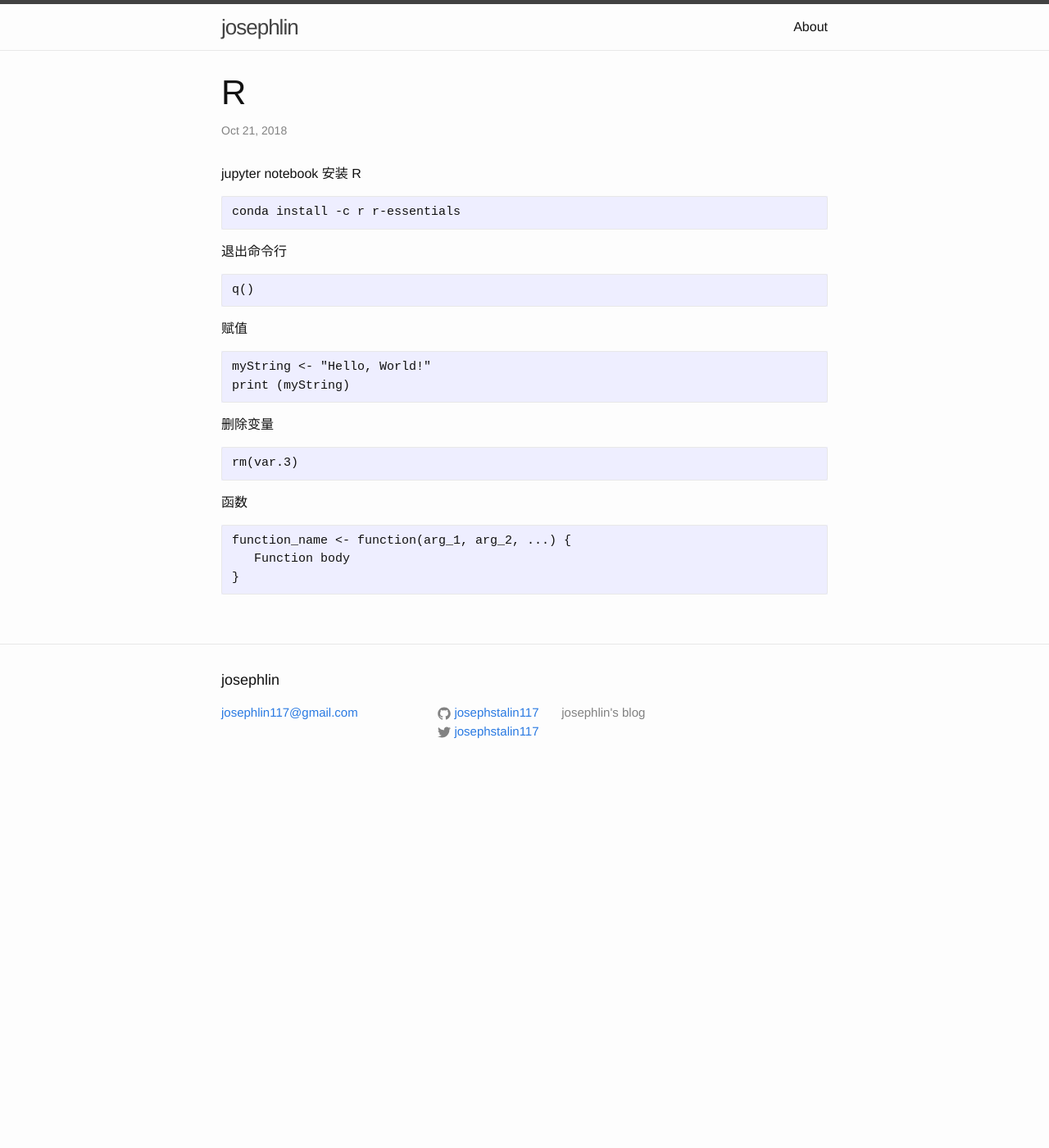
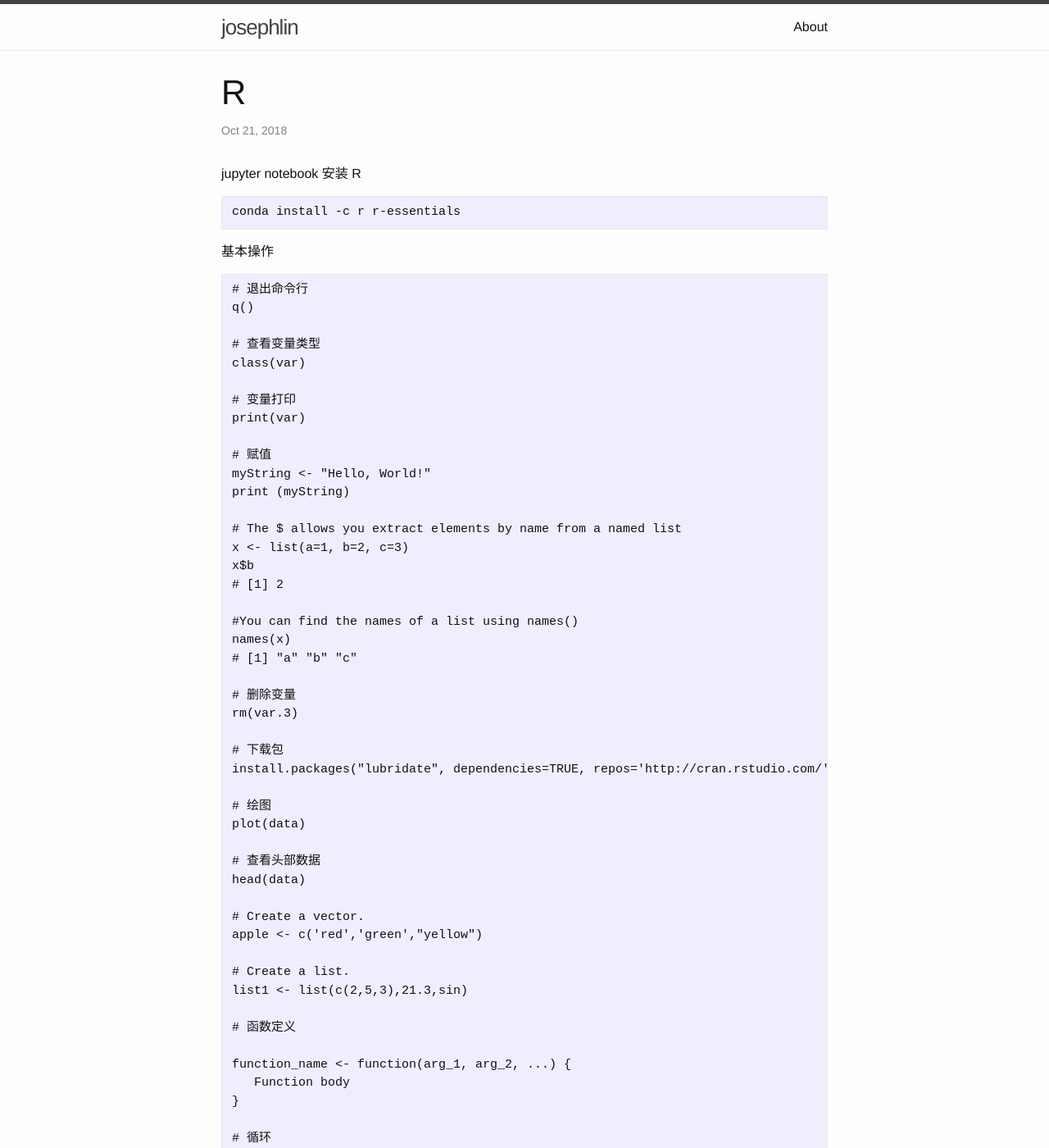
Before and after one commit to josephstalin117/josephstalin117.github.io, a Jekyll site: the page built from _posts/2018-10-21-R.markdown, in a window 1280 px wide and 1400 px high. Shown: the whole window at 82% size. Built offline with Jekyll 4.4.1, drawn with Linux system fonts in a browser that asks for light colours; some of the changed text lies outside the part shown.

Commit message:
update r

````diff
--- a/_posts/2018-10-21-R.markdown
+++ b/_posts/2018-10-21-R.markdown
@@ -10,25 +10,68 @@ jupyter notebook 安装 R
 conda install -c r r-essentials
 ```
 
-退出命令行
+基本操作
 ```
+# 退出命令行
 q()
-```
 
-赋值
-```
+# 查看变量类型
+class(var)
+
+# 变量打印
+print(var)
+
+# 赋值
 myString <- "Hello, World!"
 print (myString)
-```
 
-删除变量
-```
+# The $ allows you extract elements by name from a named list
+x <- list(a=1, b=2, c=3)
+x$b
+# [1] 2
+
+#You can find the names of a list using names()
+names(x)
+# [1] "a" "b" "c"
+
+# 删除变量
 rm(var.3)
-```
 
-函数
-```
+# 下载包
+install.packages("lubridate", dependencies=TRUE, repos='http://cran.rstudio.com/')
+
+# 绘图
+plot(data)
+
+# 查看头部数据
+head(data)
+
+# Create a vector.
+apple <- c('red','green',"yellow")
+
+# Create a list.
+list1 <- list(c(2,5,3),21.3,sin)
+
+# 函数定义
+
 function_name <- function(arg_1, arg_2, ...) {
    Function body
 }
+
+# 循环
+for (value in vector) {
+   statements
+}
+
+# 判断
+x <- 30L
+if(is.integer(x)) {
+   print("X is an Integer")
+}
 ```
+
+时间序列
+```
+# frequency：取值包括1,4,12,分别代表年度,季度,月度数据
+ts(data = NA, start = , end = , frequency = , ...)
+```
````
